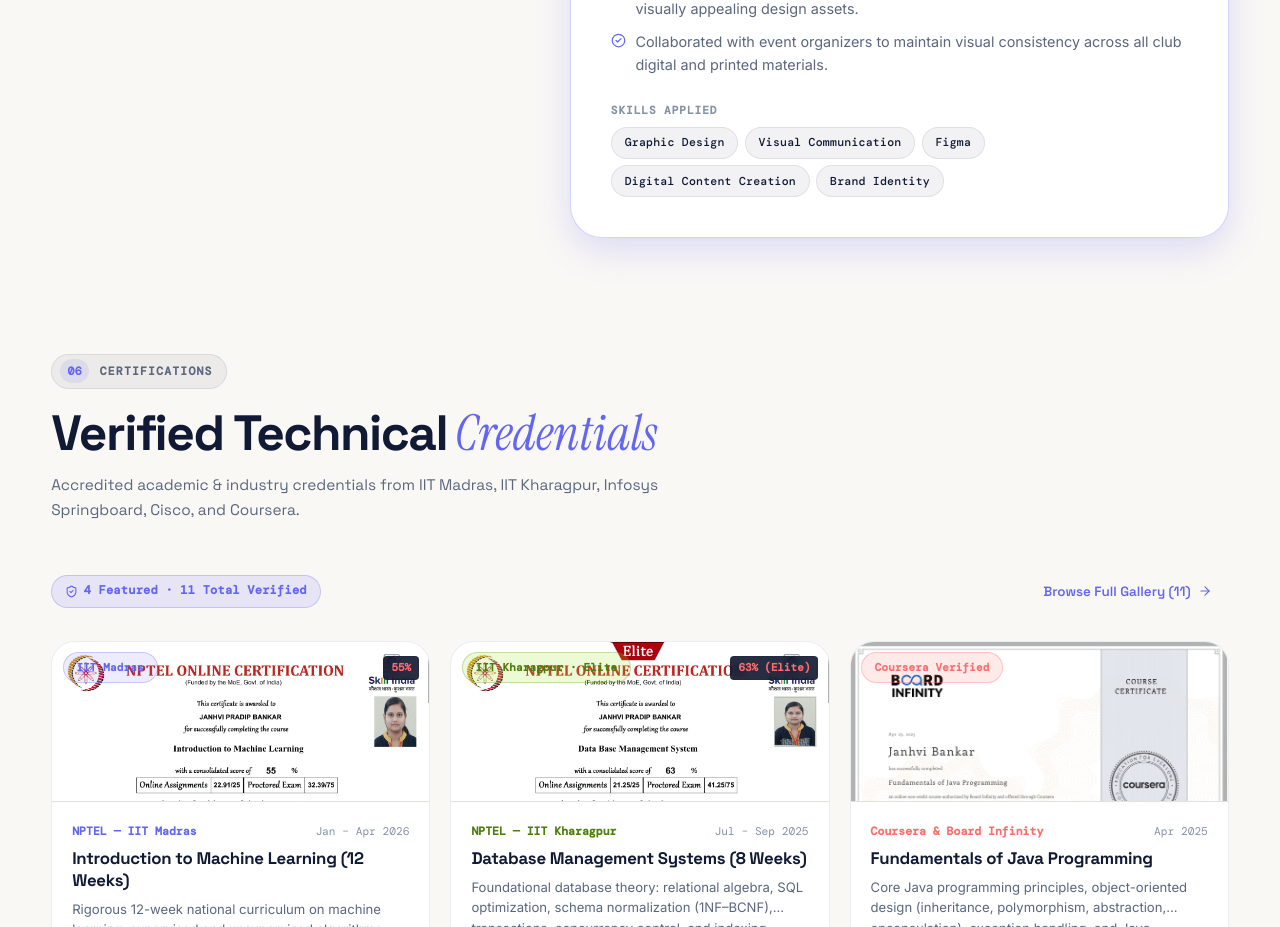
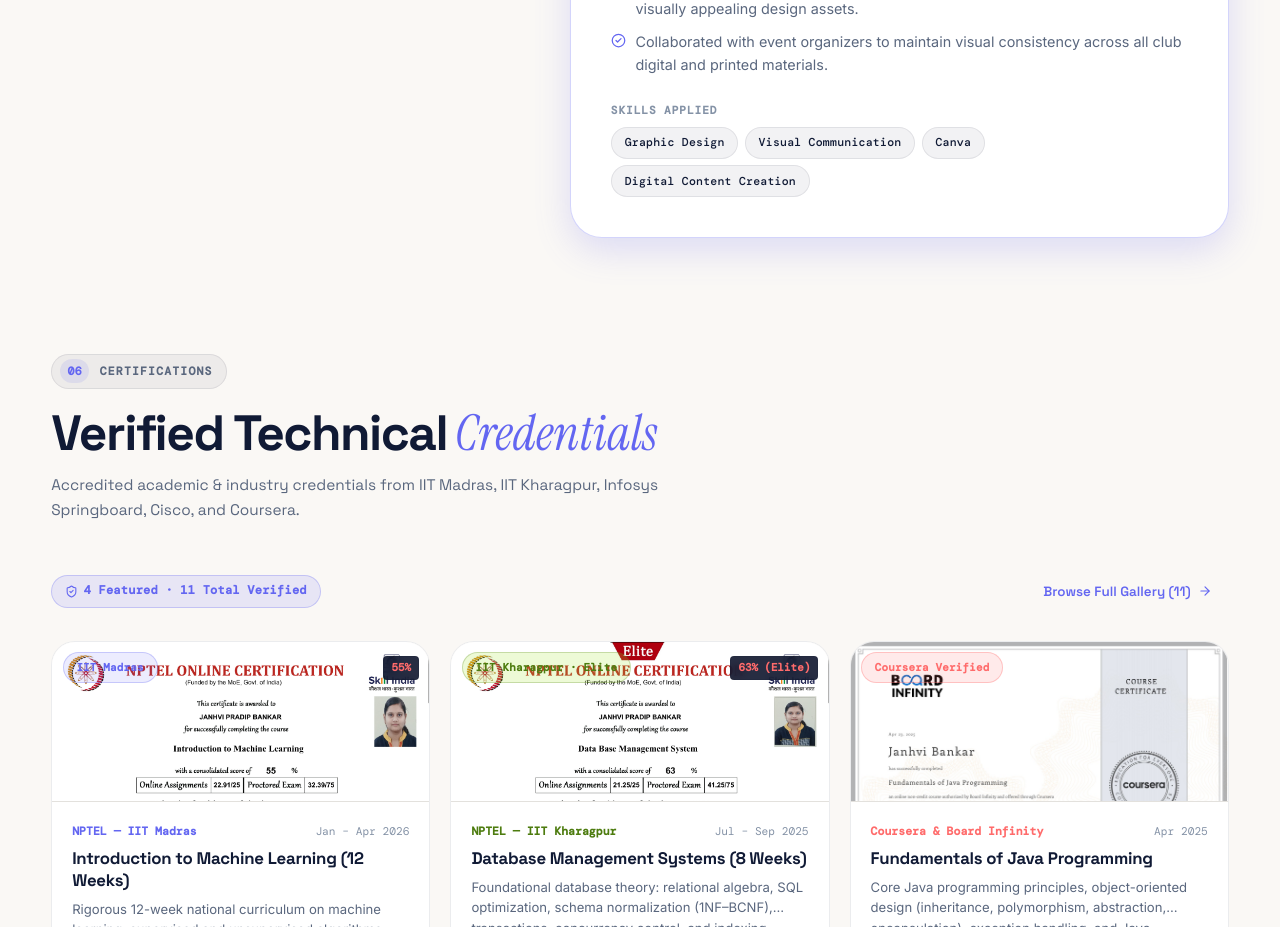
Before and after one commit to janhvibankar/Janhvi_Portfolio, a React (Vite) app: page / in a window 1280 px wide. Shown: the part 9160-10087 px from the top of the page. Built offline with nearby package versions, Linux system fonts and the light colour scheme; a web font is replaced by a local one.

Commit message:
Update design skills in experience section

```diff
--- a/src/data/experience.js
+++ b/src/data/experience.js
@@ -15,7 +15,7 @@ export const experienceData = [
       "Translated event themes and communication requirements into cohesive and visually appealing design assets.",
       "Collaborated with event organizers to maintain visual consistency across all club digital and printed materials."
     ],
-    technologies: ["Graphic Design", "Visual Communication", "Figma", "Digital Content Creation", "Brand Identity"]
+    technologies: ["Graphic Design", "Visual Communication", "Canva", "Digital Content Creation"]
   },
   {
     id: "cryptex-club",
```
